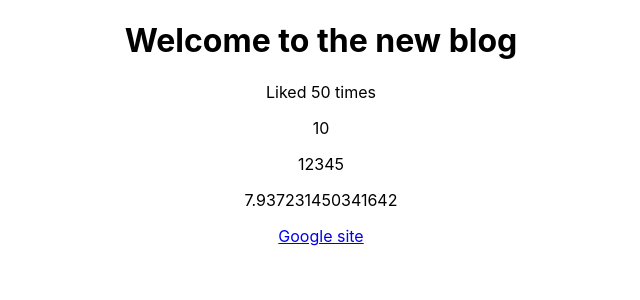
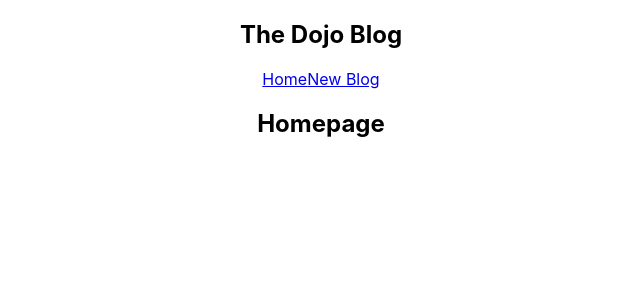
Before and after one commit to Cleomir/learning-react-hooks, a React (Create React App) app: page / in a window 1280 px wide. Shown: the top 300 px of the page, without its empty margins (319-959 px from the left). Built offline with nearby package versions, Linux system fonts and the light colour scheme.

Commit message:
Add components

```diff
--- a/src/App.js
+++ b/src/App.js
@@ -1,22 +1,28 @@
 import "./App.css";
+import Navbar from "./Navbar";
+import Home from "./Home";
 
 function App() {
-  const title = "Welcome to the new blog";
-  const likes = 50;
+  // const title = "Welcome to the new blog";
+  // const likes = 50;
   // const person = { name: "yoshi", age: 30 };
   // const boolean = true;
-  const link = "http://google.com";
+  // const link = "http://google.com";
   return (
     <div className="App">
-      <h1>{title}</h1>
+      {/* <h1>{title}</h1>
       <p>Liked {likes} times</p>
-      {/* Does not work */}
-      {/* <p>{person}</p> */}
-      {/* <p>{boolean}</p> */}
+      Does not work
+      <p>{person}</p>
+      <p>{boolean}</p>
       <p>{10}</p>
       <p>{[1, 2, 3, 4, 5]}</p>
       <p>{Math.random() * 10}</p>
-      <a href={link}>Google site</a>
+      <a href={link}>Google site</a> */}
+      <Navbar />
+      <div className="content">
+        <Home />
+      </div>
     </div>
   );
 }
--- /dev/null
+++ b/src/Home.js
@@ -0,0 +1,9 @@
+const Home = () => {
+  return (
+    <div className="home">
+      <h2>Homepage</h2>
+    </div>
+  );
+};
+
+export default Home;
--- /dev/null
+++ b/src/Navbar.js
@@ -0,0 +1,13 @@
+const Navbar = () => {
+  return (
+    <nav className="navbar">
+      <h1>The Dojo Blog</h1>
+      <div className="links">
+        <a href="/">Home</a>
+        <a href="/create">New Blog</a>
+      </div>
+    </nav>
+  );
+};
+
+export default Navbar;
```
